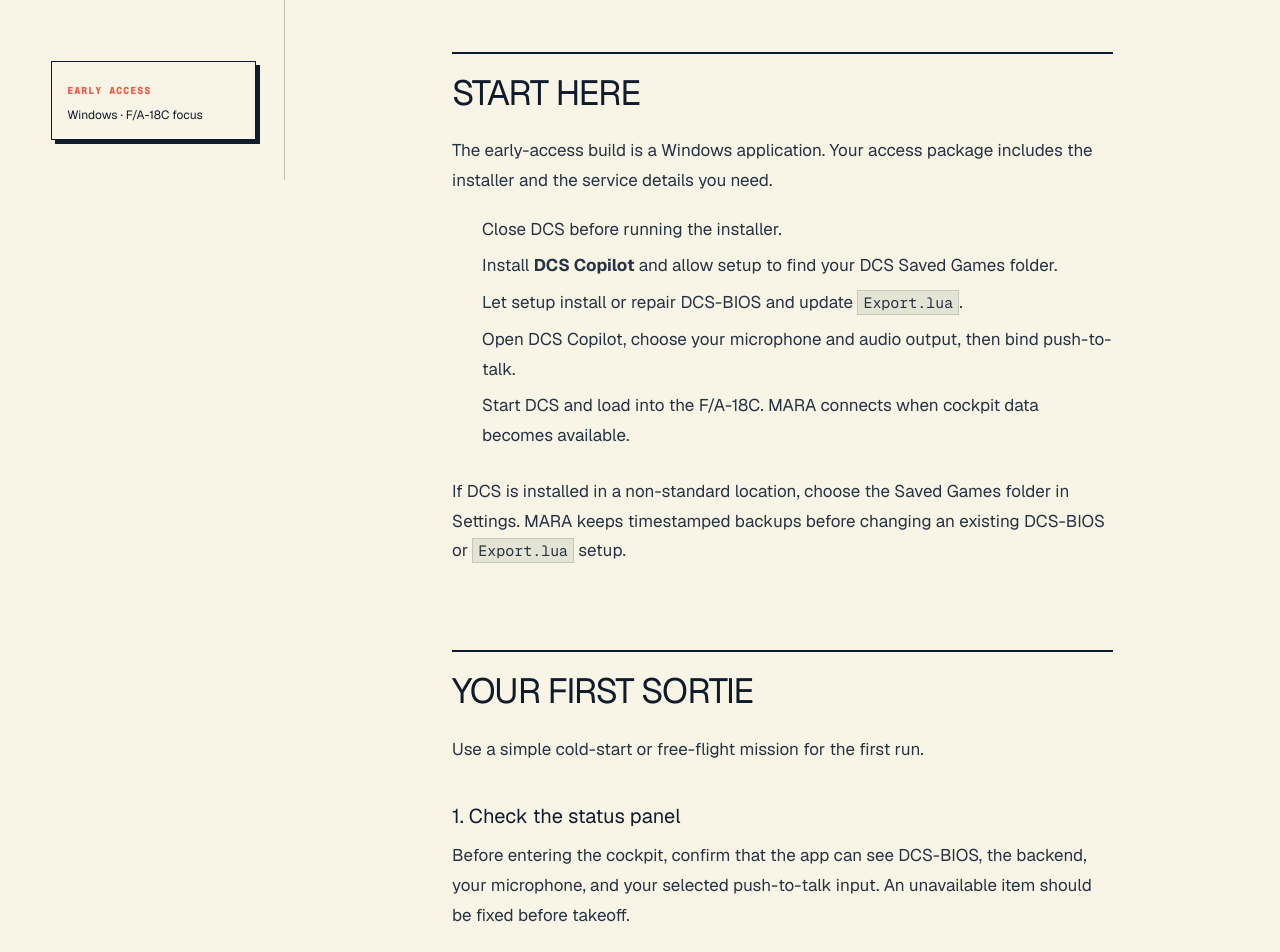
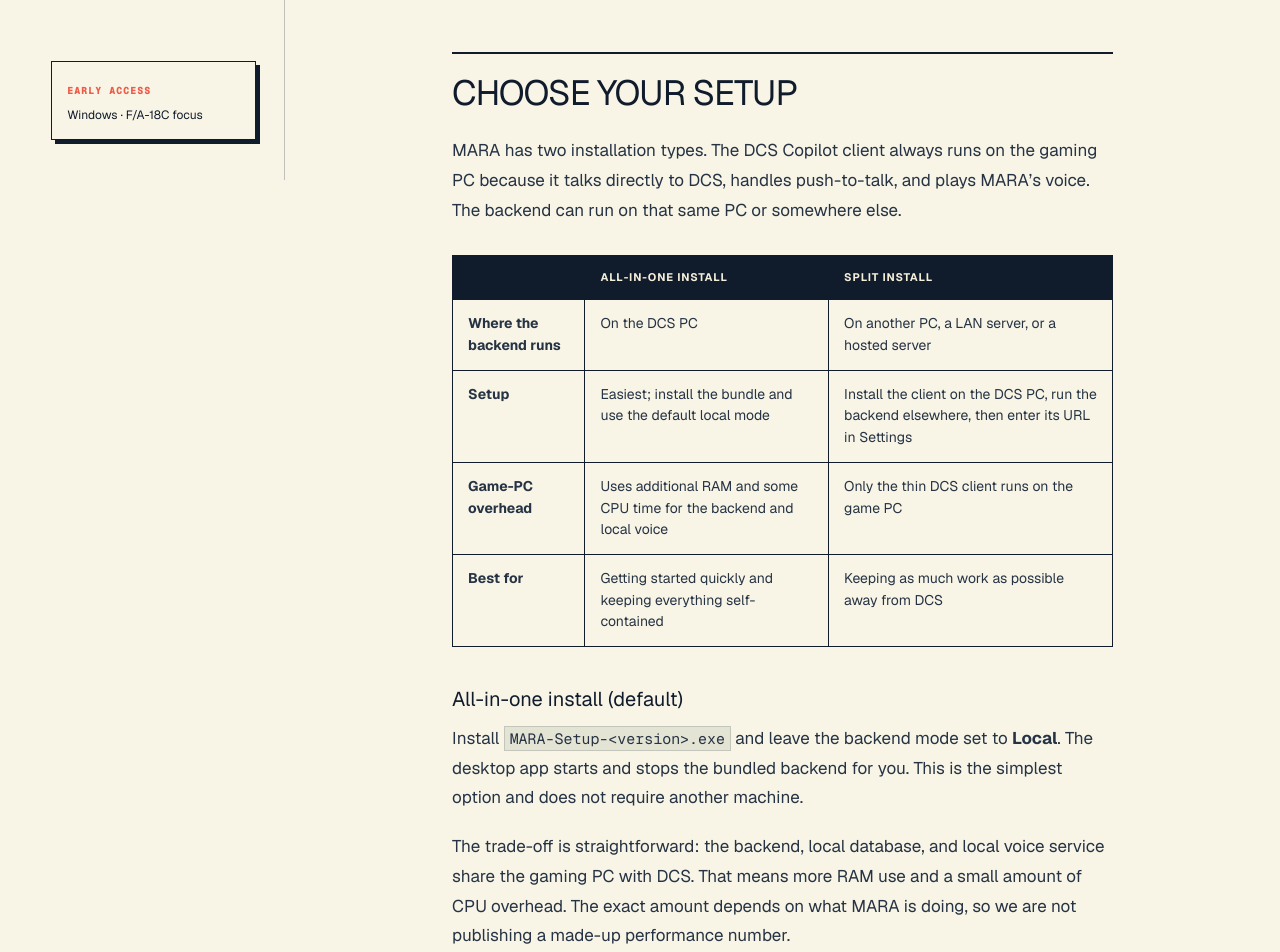
Before and after one commit to nabbl/dcs-copilot, a Next.js app in the folder website/: page /docs in a window 1280 px wide. Shown: the part 620-1572 px from the top of the page. Built offline with nearby package versions, Linux system fonts and the light colour scheme.

Commit message:
Document local and split MARA installations

```diff
--- a/website/app/docs/page.tsx
+++ b/website/app/docs/page.tsx
@@ -12,6 +12,7 @@
 };
 
 const chapters = [
+  ["choose-your-setup", "Choose your setup"],
   ["start-here", "Start here"],
   ["your-first-sortie", "Your first sortie"],
   ["what-mara-can-do", "What MARA can do"],
--- a/website/content/manual.md
+++ b/website/content/manual.md
@@ -5,9 +5,35 @@
 > **Early-access note**
 > MARA is still in qualification. Treat every callout as assistance—not as a replacement for the aircraft manual, your instruments, or your own judgement.
 
+## Choose your setup
+
+MARA has two installation types. The DCS Copilot client always runs on the gaming PC because it talks directly to DCS, handles push-to-talk, and plays MARA’s voice. The backend can run on that same PC or somewhere else.
+
+| | All-in-one install | Split install |
+| --- | --- | --- |
+| **Where the backend runs** | On the DCS PC | On another PC, a LAN server, or a hosted server |
+| **Setup** | Easiest; install the bundle and use the default local mode | Install the client on the DCS PC, run the backend elsewhere, then enter its URL in Settings |
+| **Game-PC overhead** | Uses additional RAM and some CPU time for the backend and local voice | Only the thin DCS client runs on the game PC |
+| **Best for** | Getting started quickly and keeping everything self-contained | Keeping as much work as possible away from DCS |
+
+### All-in-one install (default)
+
+Install `MARA-Setup-<version>.exe` and leave the backend mode set to **Local**. The desktop app starts and stops the bundled backend for you. This is the simplest option and does not require another machine.
+
+The trade-off is straightforward: the backend, local database, and local voice service share the gaming PC with DCS. That means more RAM use and a small amount of CPU overhead. The exact amount depends on what MARA is doing, so we are not publishing a made-up performance number.
+
+### Split install (lighter on the DCS PC)
+
+Install the normal DCS Copilot client on the gaming PC, but run the standalone MARA backend on another Windows PC, a LAN server, or a hosted server. In Settings, change the backend mode to **Remote** and enter that backend’s URL.
+
+The client still handles DCS-BIOS, cockpit data, the microphone, push-to-talk, and audio playback locally. The backend work—aircraft state, rules, checklists, database, voice pipeline, and AI calls—runs on the other machine. This is the better option if you want MARA’s game-PC footprint to stay small, at the cost of a little more setup and dependence on the network connection.
+
+> **Which one should I use?**
+> Start with all-in-one. Switch to a split install if you are short on RAM, want to keep background CPU work away from DCS, or already have a machine that can host the backend.
+
 ## Start here
 
-The early-access build is a Windows application. Your access package includes the installer and the service details you need.
+The early-access client is a Windows application. Your access package includes the combined installer, the standalone backend package for split installations, and the service details you need.
 
 1. Close DCS before running the installer.
 2. Install **DCS Copilot** and allow setup to find your DCS Saved Games folder.
```
Also changed, not shown: 1 other file (tests, documents, lock files or other folders).
